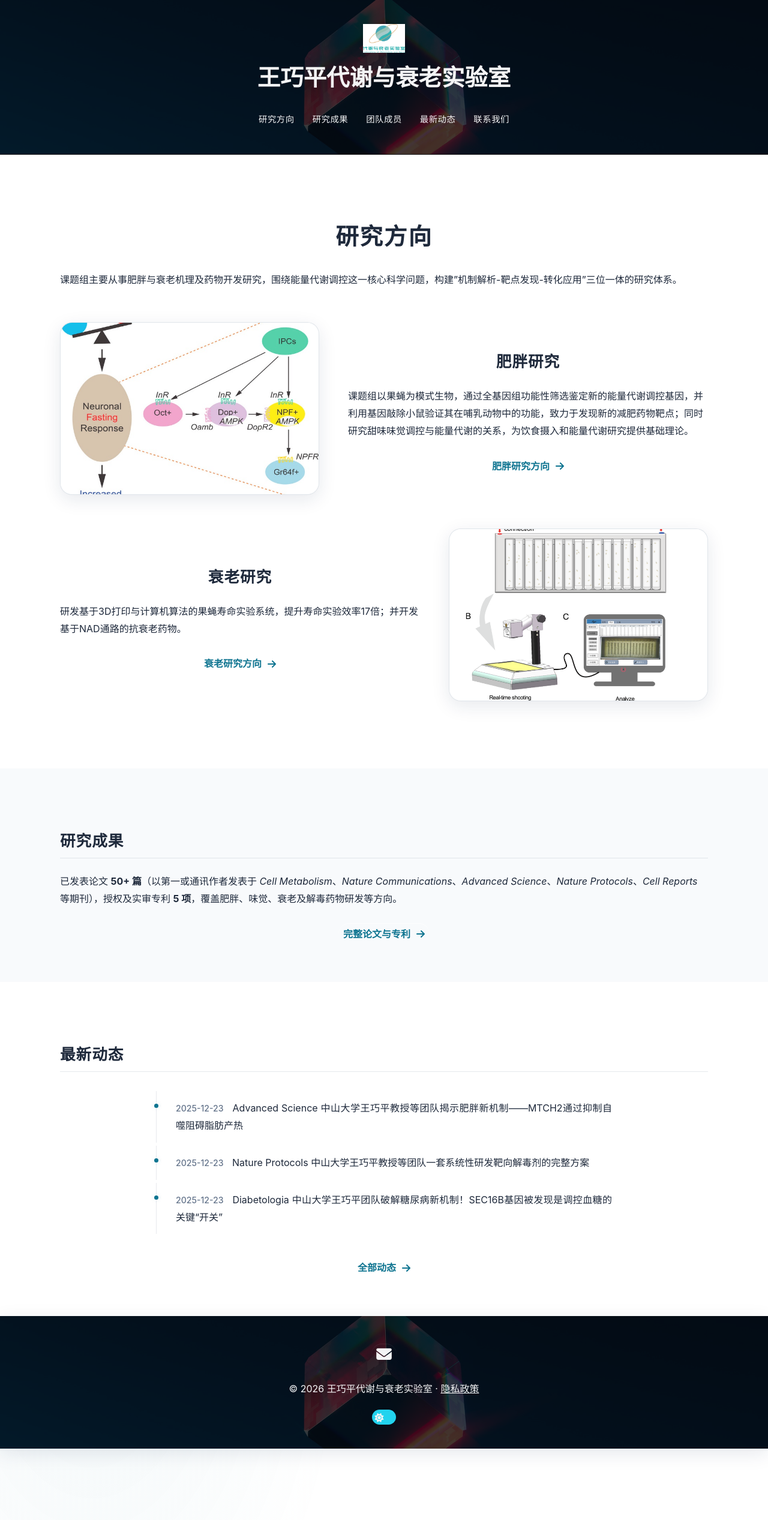
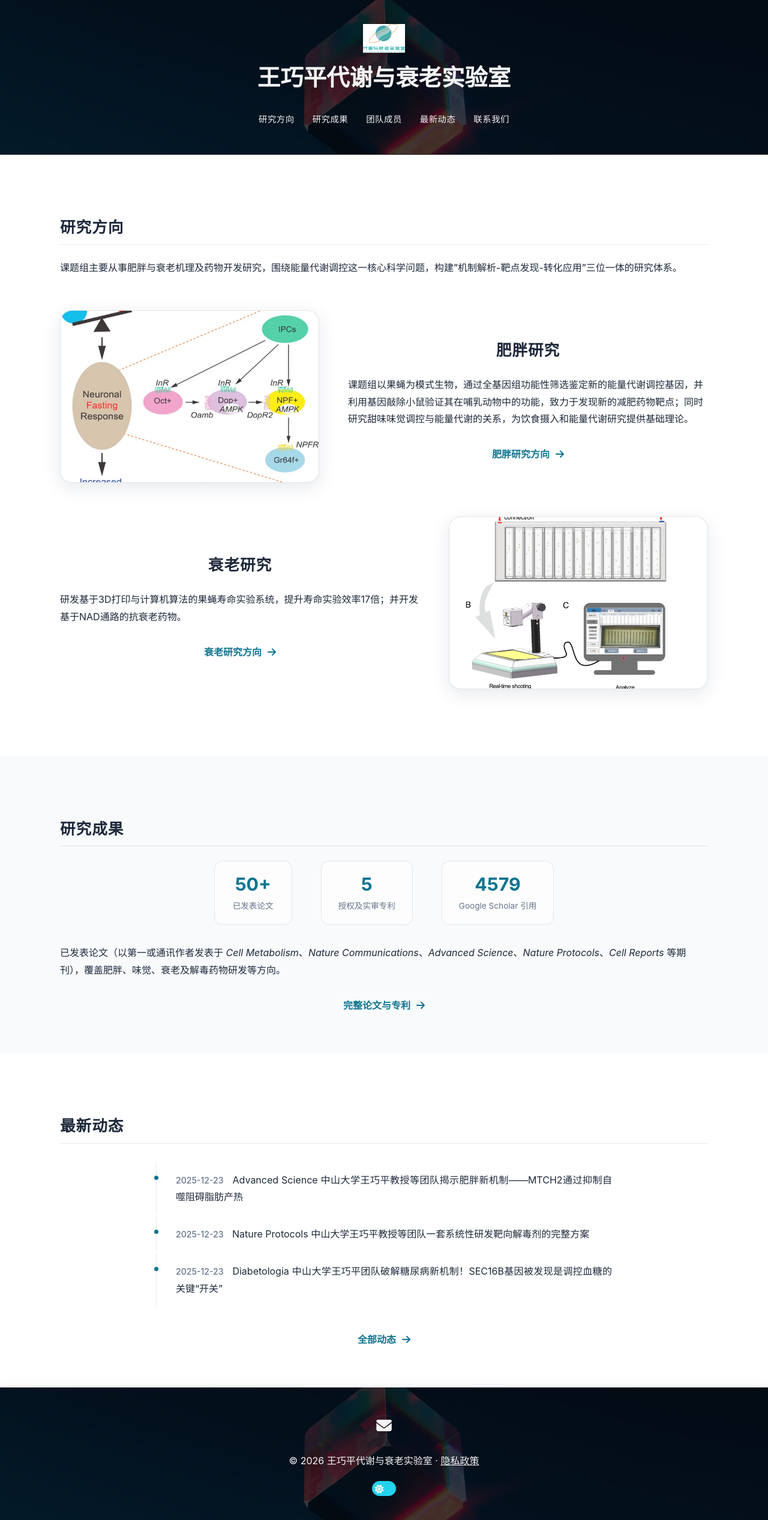
Before and after one commit to wangseeker/wangqp-lab, a Jekyll site: the page built from index.md, in a window 1280 px wide. Shown: the whole page at 60% size. Built offline with Jekyll 4.4.1, drawn with Linux system fonts in a browser that asks for light colours; a style sheet for code colours, icons or effects is not loaded.

Commit message:
首页三板块格式统一： - 板块标题统一 h2（研究方向从 h1 降级） - 研究成果板块加数据统计条（论文/专利/引用数字卡片），三板块均有视觉内容+入口按钮

```diff
--- a/index.md
+++ b/index.md
@@ -3,7 +3,7 @@
 
 {% include section.html %}
 
-# 研究方向
+## 研究方向
 
 课题组主要从事肥胖与衰老机理及药物开发研究，围绕能量代谢调控这一核心科学问题，构建"机制解析-靶点发现-转化应用"三位一体的研究体系。
 
@@ -58,7 +58,13 @@
 
 ## 研究成果
 
-已发表论文 **50+ 篇**（以第一或通讯作者发表于 *Cell Metabolism*、*Nature Communications*、*Advanced Science*、*Nature Protocols*、*Cell Reports* 等期刊），授权及实审专利 **5 项**，覆盖肥胖、味觉、衰老及解毒药物研发等方向。
+<div class="stat-row">
+  <div class="stat"><strong>50+</strong><span>已发表论文</span></div>
+  <div class="stat"><strong>5</strong><span>授权及实审专利</span></div>
+  <div class="stat"><strong>4579</strong><span>Google Scholar 引用</span></div>
+</div>
+
+已发表论文（以第一或通讯作者发表于 *Cell Metabolism*、*Nature Communications*、*Advanced Science*、*Nature Protocols*、*Cell Reports* 等期刊），覆盖肥胖、味觉、衰老及解毒药物研发等方向。
 
 {%
   include button.html
--- a/styles/util.scss
+++ b/styles/util.scss
@@ -159,3 +159,37 @@ main section > p > img {
   display: block;
   margin: 20px auto;
 }
+
+/* 研究成果统计条（首页板块统一视觉） */
+.stat-row {
+  display: flex;
+  justify-content: center;
+  gap: 48px;
+  flex-wrap: wrap;
+  margin: 24px 0 32px;
+}
+
+.stat {
+  text-align: center;
+  padding: 20px 28px;
+  border-radius: var(--rounded);
+  background: var(--glass);
+  border: 1px solid var(--hairline);
+  min-width: 130px;
+}
+
+.stat strong {
+  display: block;
+  font-size: 1.9rem;
+  font-weight: var(--bold);
+  color: var(--primary);
+  line-height: 1.2;
+  font-family: var(--heading);
+}
+
+.stat span {
+  display: block;
+  margin-top: 6px;
+  font-size: 0.85rem;
+  color: var(--text-muted);
+}
```
